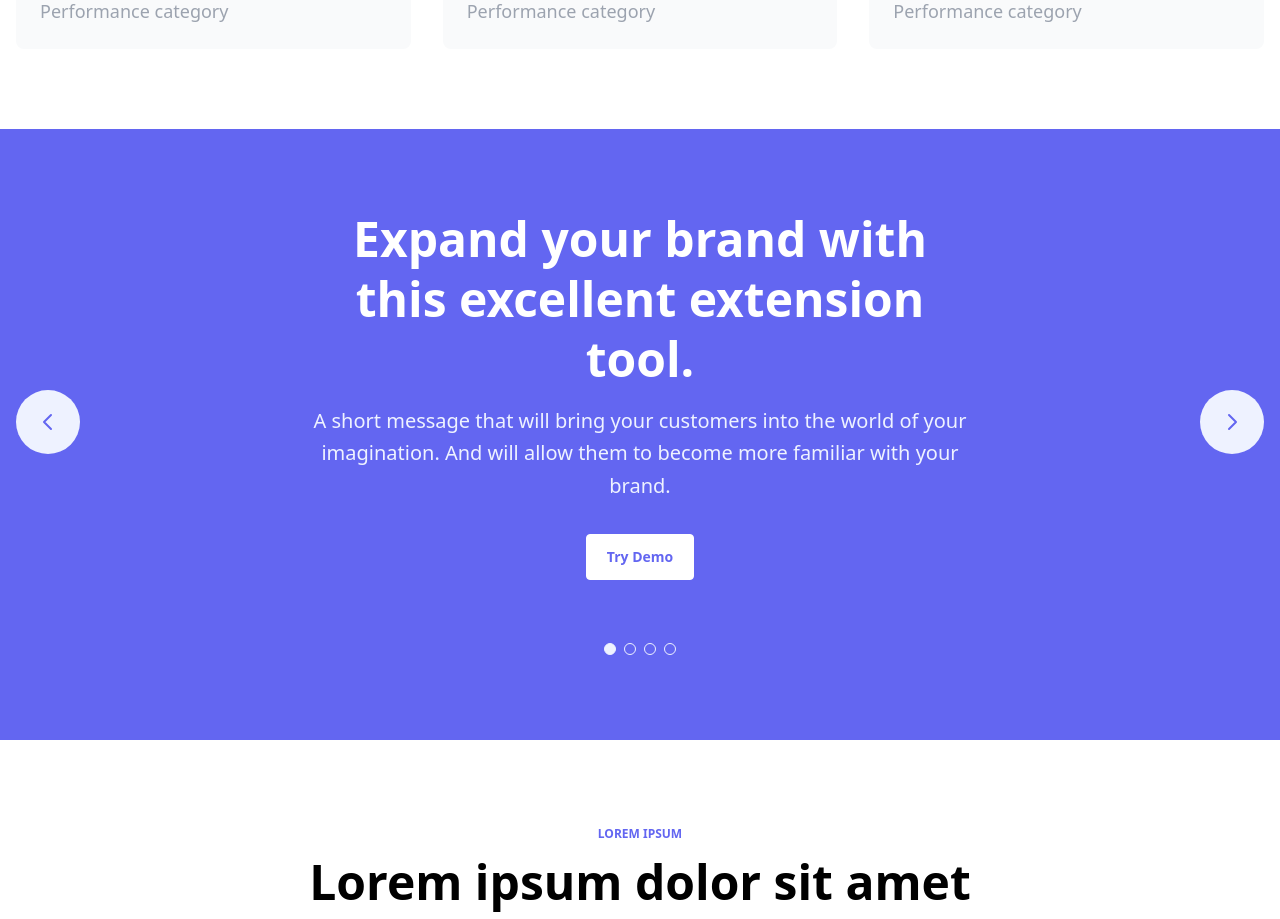
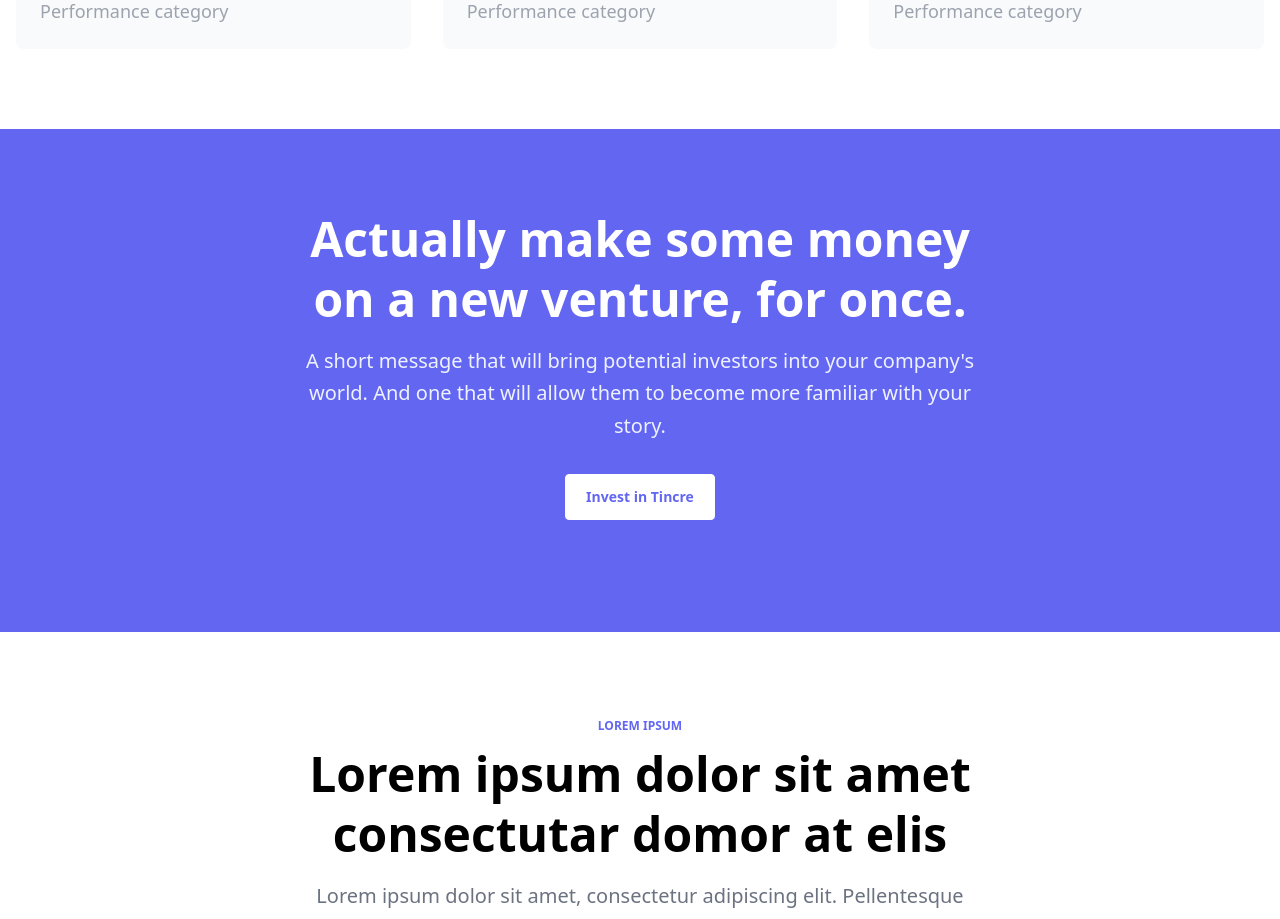
Before and after one commit to Tincre/phund, a Next.js app: page / in a window 1280 px wide. Shown: the part 4560-5479 px from the top of the page. Built offline with nearby package versions, Linux system fonts and the light colour scheme.

Commit message:
:recycle: rename to InfoBlock + extract data [sc-561]

```diff
--- /dev/null
+++ b/components/Sections/InfoBlock.jsx
@@ -0,0 +1,24 @@
+export default function InfoBlock({ title, description, cta, ctaHref }) {
+  return (
+    <section id="info-carousel" className="py-20 bg-indigo-500">
+      <div className="container px-4 mx-auto">
+        <div className="flex flex-wrap items-center">
+          <div className="max-w-2xl mb-8 mx-auto text-center">
+            <h2 className="mb-4 text-3xl leading-tight md:text-4xl md:leading-tight lg:text-5xl lg:leading-tight font-bold font-heading text-white">
+              {title}
+            </h2>
+            <p className="mb-8 text-base leading-relaxed lg:text-xl lg:leading-relaxed text-indigo-50">
+              {description}
+            </p>
+            <a
+              className="inline-block px-5 py-3 text-sm bg-white hover:bg-indigo-50 text-indigo-500 font-semibold border border-white rounded transition duration-200"
+              href={ctaHref}
+            >
+              {cta}
+            </a>
+          </div>
+        </div>
+      </div>
+    </section>
+  );
+}
--- a/components/Sections/InfoCarousel.jsx
+++ /dev/null
@@ -1,64 +0,0 @@
-export default function InfoCarousel({}) {
-  return (
-    <section id="info-carousel" className="py-20 bg-indigo-500">
-      <div className="container px-4 mx-auto">
-        <div className="flex flex-wrap items-center">
-          <button className="hidden lg:block w-16 h-16 p-5 rounded-full bg-indigo-50 hover:bg-white transition duration-200">
-            <svg
-              className="text-indigo-500 hover:text-indigo-500"
-              xmlns="http://www.w3.org/2000/svg"
-              fill="none"
-              viewBox="0 0 24 24"
-              stroke="currentColor"
-            >
-              <path
-                strokeLinecap="round"
-                strokeLinejoin="round"
-                strokeWidth={2}
-                d="M15 19l-7-7 7-7"
-              />
-            </svg>
-          </button>
-          <div className="max-w-2xl mb-14 mx-auto text-center">
-            <h2 className="mb-4 text-3xl leading-tight md:text-4xl md:leading-tight lg:text-5xl lg:leading-tight font-bold font-heading text-white">
-              Expand your brand with this excellent extension tool.
-            </h2>
-            <p className="mb-8 text-base leading-relaxed lg:text-xl lg:leading-relaxed text-indigo-50">
-              A short message that will bring your customers into the world of
-              your imagination. And will allow them to become more familiar with
-              your brand.
-            </p>
-            <a
-              className="inline-block px-5 py-3 text-sm bg-white hover:bg-indigo-50 text-indigo-500 font-semibold border border-white rounded transition duration-200"
-              href="#"
-            >
-              Try Demo
-            </a>
-          </div>
-          <button className="hidden lg:block w-16 h-16 p-5 rounded-full bg-indigo-50 hover:bg-white transition duration-200">
-            <svg
-              className="text-indigo-500 hover:text-indigo-500"
-              xmlns="http://www.w3.org/2000/svg"
-              fill="none"
-              viewBox="0 0 24 24"
-              stroke="currentColor"
-            >
-              <path
-                strokeLinecap="round"
-                strokeLinejoin="round"
-                strokeWidth={2}
-                d="M9 5l7 7-7 7"
-              />
-            </svg>
-          </button>
-          <div className="w-full text-center">
-            <button className="w-3 h-3 mr-2 rounded-full border border-indigo-50 bg-indigo-50" />
-            <button className="w-3 h-3 mr-2 rounded-full border border-indigo-50" />
-            <button className="w-3 h-3 mr-2 rounded-full border border-indigo-50" />
-            <button className="w-3 h-3 rounded-full border border-indigo-50" />
-          </div>
-        </div>
-      </div>
-    </section>
-  );
-}
--- a/pages/index.jsx
+++ b/pages/index.jsx
@@ -4,7 +4,7 @@ import WhyInvest from "../components/Sections/WhyInvest";
 import FactCards from "../components/Sections/FactCards";
 import Stats1 from "../components/Sections/Stats1";
 import FactSnippets from "../components/Sections/FactSnippets";
-import InfoCarousel from "../components/Sections/InfoCarousel";
+import InfoBlock from "../components/Sections/InfoBlock";
 import Considerations from "../components/Sections/Considerations";
 import Team from "../components/Sections/Team";
 import FAQ from "../components/Sections/FAQ";
@@ -163,7 +163,12 @@ export default function Funded() {
           cta2Href="#login"
           factSnippetsCardContent={factSnippetsCardContent}
         />
-        <InfoCarousel />
+        <InfoBlock
+          title="Actually make some money on a new venture, for once."
+          description="A short message that will bring potential investors into your company's world. And one that will allow them to become more familiar with your story."
+          cta="Invest in Tincre"
+          ctaHref="#invest"
+        />
         <Team />
         <FAQ />
         <Considerations />
```
